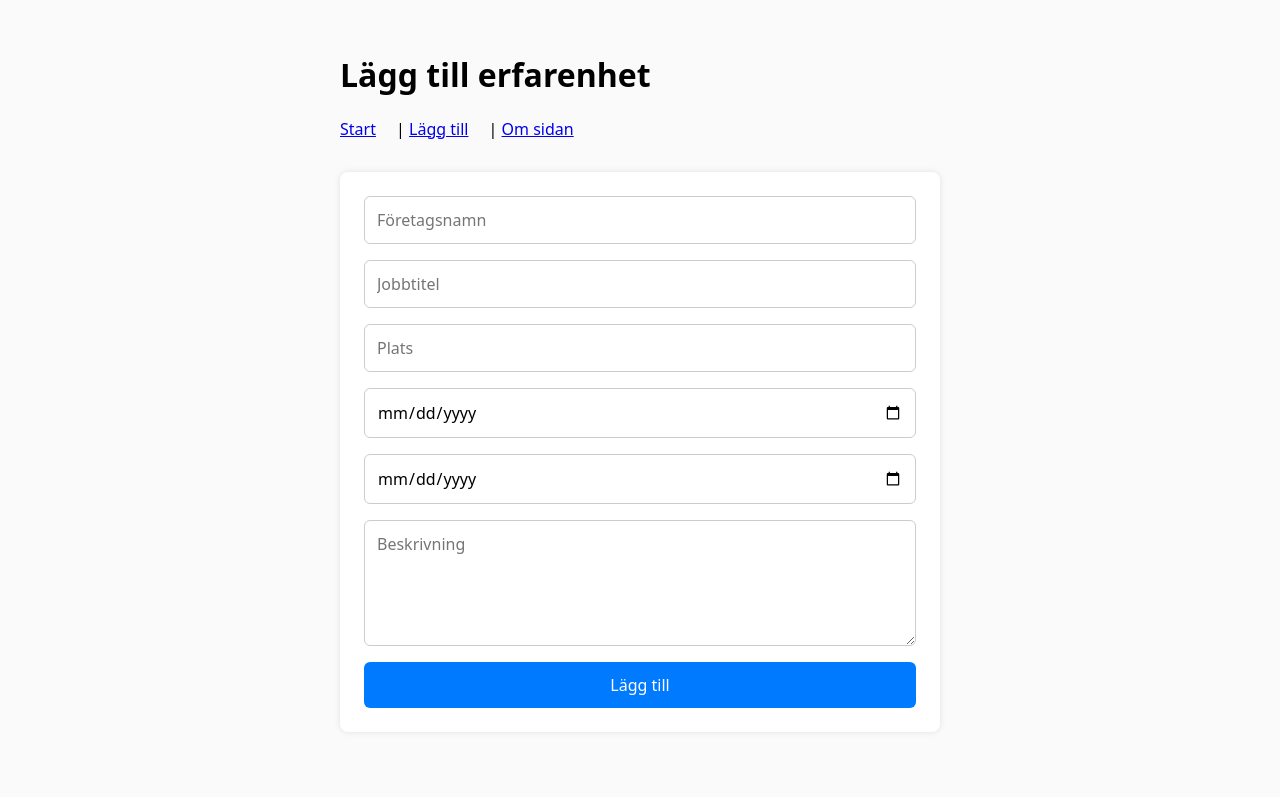
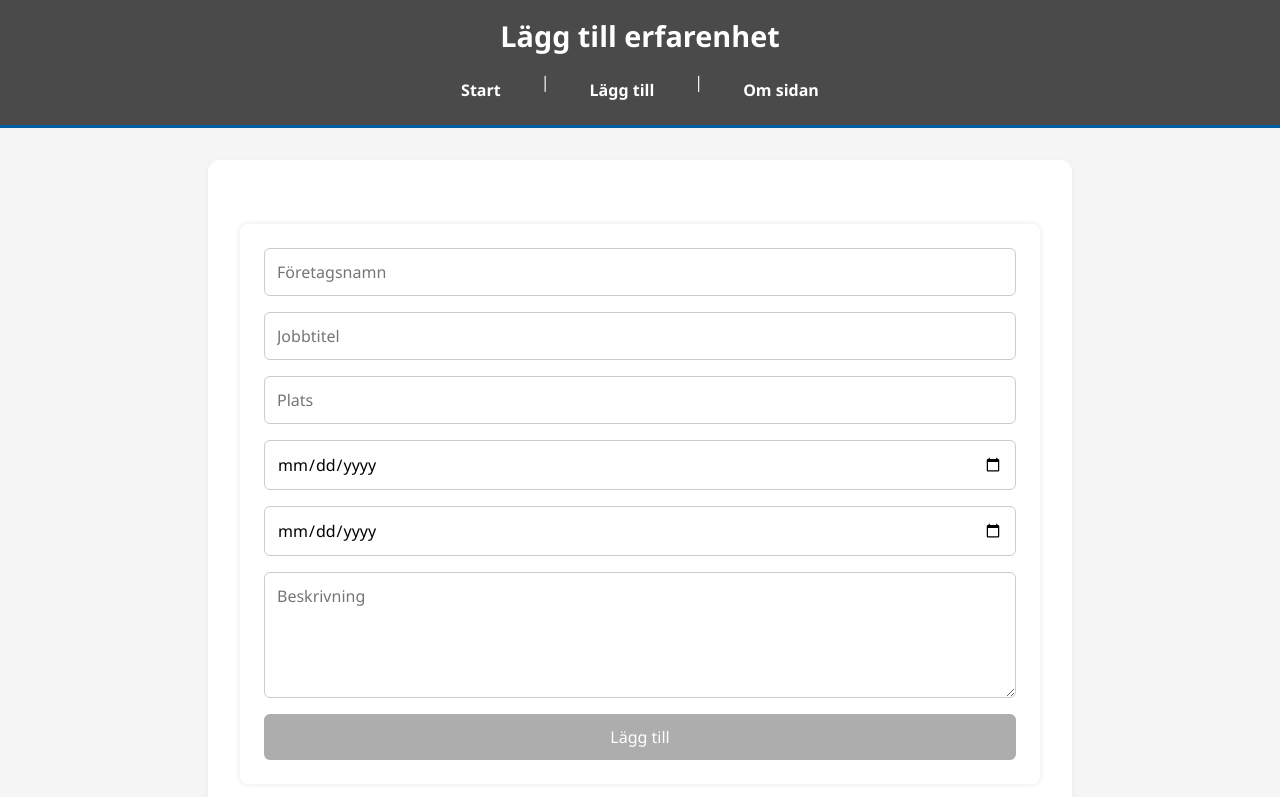
Before and after one commit to arlaspresident/cv-frontend, a website built with Parcel: page add.html in a window 1280 px wide. Built offline with nearby package versions, Linux system fonts and the light colour scheme; no server answers.

Commit message:
lagt till about och piffade upp designen på hela webbplatsen

```diff
--- a/style.css
+++ b/style.css
@@ -1,17 +1,48 @@
 body {
-    font-family: system-ui, sans-serif;
-    margin: 0 auto;
+    margin: 0;
+    font-family: 'Segoe UI', sans-serif;
+    background-color: #f5f5f5;
+    color: #333;
+  }
+  main {
+    max-width: 800px;
+    margin: 2rem auto;
+    background-color: #ffffff;
     padding: 2rem;
-    max-width: 600px;
-    background: #fafafa;
+    border-radius: 12px;
+    box-shadow: 0 2px 6px rgba(0, 0, 0, 0.05);
   }
 
   header {
-    margin-bottom: 2rem;
+    background-color: #4a4a4a;
+    color: white;
+    padding: 1rem 2rem;
+    text-align: center;
+    border-bottom: 3px solid #005fa3;
   }
 
+  header h1 {
+    margin: 0;
+    font-size: 1.8rem;
+  }
+
+  nav {
+    margin-top: 1rem;
+    display: flex;
+    justify-content: center;
+    gap: 1.5rem;
+  }
   nav a {
-    margin-right: 1rem;
+    text-decoration: none;
+    color: white;
+    font-weight: 600;
+    padding: 0.5rem 1rem;
+    border-radius: 6px;
+    transition: background-color 0.3s;
+  }
+
+  nav a:hover {
+    background-color: rgba(255, 255, 255, 0.15);
   }
 
   .experience {
@@ -49,7 +80,7 @@ body {
   }
 
   button {
-    background-color: #007bff;
+    background-color: #ADADAD;
     color: white;
     border: none;
     cursor: pointer;
@@ -65,3 +96,18 @@ body {
     color: green;
     font-weight: bold;
   }
+
+  section {
+    margin-bottom: 2rem;
+  }
+
+  section h2 {
+    color: #333;
+    margin-bottom: 0.5rem;
+  }
+
+  section p,
+  section ul {
+    line-height: 1.6;
+    color: #444;
+  }
```
Also changed, not shown: about.html (+44 -0 lines).
